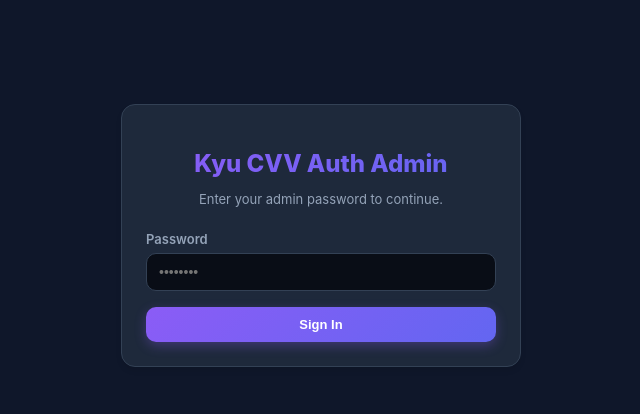
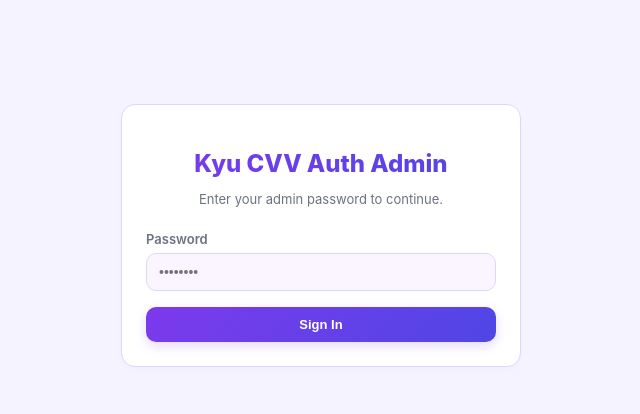
Before and after one commit to piemai/kyu-auth-api, a Flask app: page / in a window 1280 px wide. Shown: the top 414 px of the page, without its empty margins (319-959 px from the left). Run offline with Flask 3, Linux system fonts and the light colour scheme.

Commit message:
Update admin.html

```diff
--- a/templates/admin.html
+++ b/templates/admin.html
@@ -6,10 +6,31 @@
     <title>Kyu CVV Auth - Pro License Manager</title>
     <style>
         :root {
-            --bg-color: #0f172a;
-            --card-bg: #1e293b;
-            --text-color: #f8fafc;
-            --text-muted: #94a3b8;
+            --bg-color: #f5f3ff;
+            --card-bg: #ffffff;
+            --text-color: #1e1b4b;
+            --text-muted: #6b7280;
+            --primary-color: #7c3aed;
+            --primary-hover: #6d28d9;
+            --accent-gradient: linear-gradient(135deg, #7c3aed 0%, #4f46e5 100%);
+            --danger-color: #ef4444;
+            --danger-hover: #dc2626;
+            --warning-color: #f59e0b;
+            --warning-hover: #d97706;
+            --border-color: #ddd6fe;
+            --table-header: #ede9fe;
+            --code-bg: #faf5ff;
+            --badge-active-bg: #dcfce7;
+            --badge-active-text: #166534;
+            --badge-expired-bg: #fee2e2;
+            --badge-expired-text: #991b1b;
+        }
+
+        [data-theme="dark"] {
+            --bg-color: #09090b;
+            --card-bg: #18181b;
+            --text-color: #f4f4f5;
+            --text-muted: #a1a1aa;
             --primary-color: #8b5cf6;
             --primary-hover: #7c3aed;
             --accent-gradient: linear-gradient(135deg, #8b5cf6 0%, #6366f1 100%);
@@ -17,38 +38,17 @@
             --danger-hover: #ef4444;
             --warning-color: #fbbf24;
             --warning-hover: #f59e0b;
-            --border-color: #334155;
-            --table-header: #334155;
-            --code-bg: #090d16;
+            --border-color: #27272a;
+            --table-header: #27272a;
+            --code-bg: #1f1f23;
             --badge-active-bg: #064e3b;
             --badge-active-text: #6ee7b7;
             --badge-expired-bg: #7f1d1d;
             --badge-expired-text: #fca5a5;
         }
 
-        [data-theme="light"] {
-            --bg-color: #f8fafc;
-            --card-bg: #ffffff;
-            --text-color: #1e293b;
-            --text-muted: #64748b;
-            --primary-color: #7c3aed;
-            --primary-hover: #6d28d9;
-            --accent-gradient: linear-gradient(135deg, #7c3aed 0%, #4f46e5 100%);
-            --danger-color: #ef4444;
-            --danger-hover: #dc2626;
-            --warning-color: #f59e0b;
-            --warning-hover: #d97706;
-            --border-color: #e2e8f0;
-            --table-header: #f1f5f9;
-            --code-bg: #f8fafc;
-            --badge-active-bg: #dcfce7;
-            --badge-active-text: #166534;
-            --badge-expired-bg: #fee2e2;
-            --badge-expired-text: #991b1b;
-        }
-
         body {
-            font-family: 'Inter', sans-serif;
+            font-family: 'Inter', 'Segoe UI', Tahoma, Geneva, Verdana, sans-serif;
             background-color: var(--bg-color);
             color: var(--text-color);
             margin: 0;
@@ -62,8 +62,8 @@
 
         header {
             display: flex; justify-content: space-between; align-items: center;
-            margin-bottom: 24px; background: var(--card-bg); padding: 18px 24px;
-            border-radius: 14px; box-shadow: 0 4px 6px -1px rgba(0, 0, 0, 0.1);
+            margin-bottom: 24px; background: var(--card-bg); padding: 16px 24px;
+            border-radius: 14px; box-shadow: 0 4px 6px -1px rgba(124, 58, 237, 0.05);
             border: 1px solid var(--border-color); flex-wrap: wrap; gap: 12px;
         }
 
@@ -80,18 +80,16 @@
         .header-actions { display: flex; align-items: center; gap: 10px; }
 
         .card {
-            background-color: var(--card-bg); border-radius: 14px;
-            box-shadow: 0 4px 6px -1px rgba(0, 0, 0, 0.1); padding: 24px;
-            margin-bottom: 24px; border: 1px solid var(--border-color);
+            background-color: var(--card-bg); border-radius: 14px; box-shadow: 0 4px 6px -1px rgba(0, 0, 0, 0.02);
+            padding: 24px; margin-bottom: 24px; border: 1px solid var(--border-color);
         }
 
-        .card h3 { margin-top: 0; margin-bottom: 18px; font-size: 16px; font-weight: 600; }
+        .card h3 { margin-top: 0; margin-bottom: 18px; font-size: 16px; font-weight: 600; color: var(--text-color); }
 
         .form-grid { display: grid; grid-template-columns: 1.5fr 1fr 0.7fr; gap: 16px; }
         @media (max-width: 800px) { .form-grid { grid-template-columns: 1fr; } }
 
         .form-group { margin-bottom: 16px; }
-
         label { display: block; margin-bottom: 6px; font-weight: 600; font-size: 13px; color: var(--text-muted); }
 
         .input-group { display: flex; gap: 8px; }
@@ -101,26 +99,19 @@
             border-radius: 10px; box-sizing: border-box; font-size: 14px;
             background-color: var(--code-bg); color: var(--text-color); transition: border-color 0.2s;
         }
-
         input:focus, select:focus { outline: none; border-color: var(--primary-color); }
-
-        .checkbox-group {
-            display: flex; align-items: center; gap: 8px; font-size: 13px;
-            color: var(--text-color); margin-bottom: 16px; cursor: pointer;
-        }
-        .checkbox-group input { width: 16px; height: 16px; cursor: pointer; accent-color: var(--primary-color); }
 
         button {
             background: var(--accent-gradient); color: white; border: none;
             padding: 10px 16px; border-radius: 10px; cursor: pointer; font-weight: 600; font-size: 13px;
-            white-space: nowrap; transition: opacity 0.2s, transform 0.1s; box-shadow: 0 4px 12px rgba(139, 92, 246, 0.3);
+            white-space: nowrap; transition: opacity 0.2s, transform 0.1s; box-shadow: 0 4px 12px rgba(124, 58, 237, 0.2);
         }
         button:active { transform: scale(0.98); }
         button:hover { opacity: 0.9; }
 
         .btn-sm { padding: 6px 10px; font-size: 12px; }
-        .btn-danger { background-color: var(--danger-color); box-shadow: 0 4px 12px rgba(248, 113, 113, 0.3); }
-        .btn-warning { background-color: var(--warning-color); color: white; box-shadow: 0 4px 12px rgba(251, 191, 36, 0.3); }
+        .btn-danger { background-color: var(--danger-color); box-shadow: 0 4px 12px rgba(239, 68, 68, 0.2); }
+        .btn-warning { background-color: var(--warning-color); color: white; box-shadow: 0 4px 12px rgba(245, 158, 11, 0.2); }
         .btn-secondary { background-color: transparent; color: var(--text-color); border: 1px solid var(--border-color); box-shadow: none; }
         .btn-secondary:hover { background-color: var(--code-bg); }
 
@@ -146,19 +137,16 @@
             font-family: monospace; background-color: var(--code-bg); padding: 5px 10px;
             border-radius: 6px; font-size: 13px; font-weight: 600; display: inline-block; cursor: pointer; border: 1px solid var(--border-color);
         }
-        .key-text:hover { opacity: 0.8; }
         .countdown-text { font-family: monospace; font-weight: 600; color: var(--primary-color); }
-
         .badge { display: inline-block; padding: 4px 10px; border-radius: 20px; font-size: 11px; font-weight: 600; text-transform: uppercase; }
         .badge-active { background-color: var(--badge-active-bg); color: var(--badge-active-text); }
         .badge-expired { background-color: var(--badge-expired-bg); color: var(--badge-expired-text); }
-
         .action-buttons { display: flex; gap: 6px; }
         .empty-state { text-align: center; color: var(--text-muted); padding: 32px; }
         .hidden { display: none !important; }
     </style>
 </head>
-<body data-theme="dark">
+<body data-theme="light">
 
     <!-- LOGIN SCREEN -->
     <div id="loginScreen" class="container" style="max-width: 400px; margin-top: 80px;">
@@ -187,23 +175,7 @@
             </div>
         </header>
 
-        <!-- Telegram Config Card -->
-        <div class="card">
-            <h3>🤖 Telegram Auto-Sender Configuration</h3>
-            <div class="form-grid" style="grid-template-columns: 2fr 1.5fr 0.8fr; align-items: flex-end;">
-                <div class="form-group" style="margin-bottom:0;">
-                    <label for="tgTokenInput">Telegram Bot Token</label>
-                    <input type="text" id="tgTokenInput" placeholder="123456789:ABCdefGhIJKlmNoPQRsTUVwxyZ">
-                </div>
-                <div class="form-group" style="margin-bottom:0;">
-                    <label for="tgChatIdInput">Telegram Chat ID</label>
-                    <input type="text" id="tgChatIdInput" placeholder="-1001234567890">
-                </div>
-                <button onclick="saveTelegramConfig()" style="height: 42px;">Save Settings</button>
-            </div>
-        </div>
-
-        <!-- Generator / Update Form -->
+        <!-- Generator Form -->
         <div class="card">
             <h3 id="formTitle">Generate License Key(s)</h3>
             <input type="hidden" id="editKeyId" value="">
@@ -237,11 +209,6 @@
                     <input type="number" id="keyQuantity" min="1" max="100" value="1">
                 </div>
             </div>
-
-            <label class="checkbox-group" id="tgNotifyGroup">
-                <input type="checkbox" id="notifyTg" checked>
-                <span>Send generated key(s) to Telegram Bot</span>
-            </label>
 
             <div style="display: flex; gap: 10px;">
                 <button id="saveBtn" onclick="saveKey()">Create Key(s)</button>
@@ -297,7 +264,7 @@
         const userTimezone = Intl.DateTimeFormat().resolvedOptions().timeZone || 'Local';
 
         document.addEventListener("DOMContentLoaded", () => {
-            const savedTheme = localStorage.getItem('kyu_theme') || 'dark';
+            const savedTheme = localStorage.getItem('kyu_theme') || 'light';
             document.body.setAttribute('data-theme', savedTheme);
 
             if (sessionStorage.getItem('is_logged_in') === 'true') {
@@ -305,20 +272,13 @@
             }
         });
 
-        function handleLoginEnter(e) {
-            if (e.key === 'Enter') login();
-        }
+        function handleLoginEnter(e) { if (e.key === 'Enter') login(); }
 
         function toggleDurationInput() {
             const unit = document.getElementById('durationUnit').value;
             const valInput = document.getElementById('durationVal');
-            if (unit === 'lifetime') {
-                valInput.disabled = true;
-                valInput.style.opacity = '0.5';
-            } else {
-                valInput.disabled = false;
-                valInput.style.opacity = '1';
-            }
+            if (unit === 'lifetime') { valInput.disabled = true; valInput.style.opacity = '0.5'; }
+            else { valInput.disabled = false; valInput.style.opacity = '1'; }
         }
 
         function fillRandomKey() {
@@ -332,14 +292,9 @@
             document.getElementById('keyQuantity').value = 1;
         }
 
-        function copyToClipboard(text) {
-            navigator.clipboard.writeText(text);
-            alert(`Copied: ${text}`);
-        }
-
+        function copyToClipboard(text) { navigator.clipboard.writeText(text); alert(`Copied: ${text}`); }
         function copyBatchKeys() {
-            const text = document.getElementById('batchKeysOutput').value;
-            navigator.clipboard.writeText(text);
+            navigator.clipboard.writeText(document.getElementById('batchKeysOutput').value);
             alert('All generated keys copied to clipboard!');
         }
 
@@ -347,20 +302,13 @@
             const password = document.getElementById('loginPassword').value;
             try {
                 const res = await fetch('/api/login', {
-                    method: 'POST',
-                    headers: { 'Content-Type': 'application/json' },
+                    method: 'POST', headers: { 'Content-Type': 'application/json' },
                     body: JSON.stringify({ password })
                 });
                 const data = await res.json();
-                if (data.success) {
-                    sessionStorage.setItem('is_logged_in', 'true');
-                    showAdminPanel();
-                } else {
-                    alert(data.message);
-                }
-            } catch (err) {
-                alert('Server connection error.');
-            }
+                if (data.success) { sessionStorage.setItem('is_logged_in', 'true'); showAdminPanel(); }
+                else { alert(data.message); }
+            } catch (err) { alert('Server connection error.'); }
         }
 
         function logout() {
@@ -375,43 +323,9 @@
             document.getElementById('adminPanel').classList.remove('hidden');
             document.getElementById('detectedTimezone').innerText = `🌍 ${userTimezone}`;
             toggleDurationInput();
-            fetchTelegramConfig();
             fetchKeys();
             setInterval(fetchKeys, 5000);
             setInterval(updateCountdowns, 1000);
-        }
-
-        async function fetchTelegramConfig() {
-            try {
-                const res = await fetch('/api/config');
-                const data = await res.json();
-                if (data.success) {
-                    document.getElementById('tgTokenInput').value = data.raw_token || '';
-                    document.getElementById('tgChatIdInput').value = data.telegram_chat_id || '';
-                }
-            } catch (err) {
-                console.error('Error fetching telegram config:', err);
-            }
-        }
-
-        async function saveTelegramConfig() {
-            const token = document.getElementById('tgTokenInput').value.trim();
-            const chatId = document.getElementById('tgChatIdInput').value.trim();
-            try {
-                const res = await fetch('/api/config', {
-                    method: 'POST',
-                    headers: { 'Content-Type': 'application/json' },
-                    body: JSON.stringify({ telegram_bot_token: token, telegram_chat_id: chatId })
-                });
-                const data = await res.json();
-                if (data.success) {
-                    alert('Telegram configuration updated successfully!');
-                } else {
-                    alert('Failed to update telegram settings.');
-                }
-            } catch (err) {
-                alert('Error saving configuration.');
-            }
         }
 
         function toggleTheme() {
@@ -424,46 +338,29 @@
 
         function formatLocalTime(unixTs) {
             if (!unixTs) return 'Lifetime';
-            const date = new Date(unixTs * 1000);
-            return date.toLocaleString(undefined, {
-                year: 'numeric',
-                month: 'short',
-                day: '2-digit',
-                hour: '2-digit',
-                minute: '2-digit',
-                second: '2-digit',
-                hour12: true
-            });
+            return new Date(unixTs * 1000).toLocaleString(undefined, { year: 'numeric', month: 'short', day: '2-digit', hour: '2-digit', minute: '2-digit', second: '2-digit', hour12: true });
         }
 
         function formatRemainingTime(unixTs) {
             if (!unixTs) return '∞ Lifetime';
-            const nowMs = Date.now();
-            const expMs = unixTs * 1000;
-            const diffMs = expMs - nowMs;
-
+            const diffMs = (unixTs * 1000) - Date.now();
             if (diffMs <= 0) return 'Expired';
-
             const days = Math.floor(diffMs / (1000 * 60 * 60 * 24));
             const hours = Math.floor((diffMs / (1000 * 60 * 60)) % 24);
             const mins = Math.floor((diffMs / 1000 / 60) % 60);
             const secs = Math.floor((diffMs / 1000) % 60);
-
             if (days > 0) return `${days}d ${hours}h ${mins}m`;
             if (hours > 0) return `${hours}h ${mins}m ${secs}s`;
             return `${mins}m ${secs}s`;
         }
 
         function updateCountdowns() {
-            const cells = document.querySelectorAll('[data-expire-ts]');
-            cells.forEach(cell => {
+            document.querySelectorAll('[data-expire-ts]').forEach(cell => {
                 const ts = parseInt(cell.getAttribute('data-expire-ts'));
                 if (!ts) return;
                 const rem = formatRemainingTime(ts);
                 cell.innerText = rem;
-                if (rem === 'Expired') {
-                    cell.style.color = 'var(--danger-color)';
-                }
+                if (rem === 'Expired') cell.style.color = 'var(--danger-color)';
             });
         }
 
@@ -471,13 +368,8 @@
             try {
                 const res = await fetch('/api/keys');
                 const data = await res.json();
-                if (data.success) {
-                    keys = data.keys;
-                    renderKeys();
-                }
-            } catch (err) {
-                console.error('Error fetching keys:', err);
-            }
+                if (data.success) { keys = data.keys; renderKeys(); }
+            } catch (err) { console.error(err); }
         }
 
         function renderKeys() {
@@ -486,8 +378,7 @@
             const statusFilter = document.getElementById('statusFilter').value;
 
             const filtered = keys.filter(item => {
-                const matchesSearch = item.key.toLowerCase().includes(searchQuery) ||
-                                      (item.device_id && item.device_id.toLowerCase().includes(searchQuery));
+                const matchesSearch = item.key.toLowerCase().includes(searchQuery) || (item.device_id && item.device_id.toLowerCase().includes(searchQuery));
                 const matchesStatus = statusFilter === 'all' || item.status === statusFilter;
                 return matchesSearch && matchesStatus;
             });
@@ -530,59 +421,38 @@
             const durationVal = document.getElementById('durationVal').value;
             const durationUnit = document.getElementById('durationUnit').value;
             const quantity = parseInt(document.getElementById('keyQuantity').value) || 1;
-            const notifyTg = document.getElementById('notifyTg').checked;
             const editKeyId = document.getElementById('editKeyId').value;
 
             try {
                 let res;
                 if (!editKeyId) {
                     res = await fetch('/api/keys', {
-                        method: 'POST',
-                        headers: { 'Content-Type': 'application/json' },
-                        body: JSON.stringify({
-                            key: customKey,
-                            duration_val: durationVal,
-                            duration_unit: durationUnit,
-                            quantity: quantity,
-                            notify_tg: notifyTg,
-                            timezone: userTimezone
-                        })
+                        method: 'POST', headers: { 'Content-Type': 'application/json' },
+                        body: JSON.stringify({ key: customKey, duration_val: durationVal, duration_unit: durationUnit, quantity: quantity, notify_tg: false, timezone: userTimezone })
                     });
                 } else {
                     res = await fetch(`/api/keys/${encodeURIComponent(editKeyId)}`, {
-                        method: 'PUT',
-                        headers: { 'Content-Type': 'application/json' },
-                        body: JSON.stringify({
-                            duration_val: durationVal,
-                            duration_unit: durationUnit
-                        })
+                        method: 'PUT', headers: { 'Content-Type': 'application/json' },
+                        body: JSON.stringify({ duration_val: durationVal, duration_unit: durationUnit })
                     });
                 }
                 const data = await res.json();
-                if (!data.success) {
-                    alert(data.message);
-                    return;
-                }
+                if (!data.success) { alert(data.message); return; }
 
                 if (!editKeyId && data.keys) {
                     document.getElementById('batchKeysOutput').value = data.keys.join('\n');
                     document.getElementById('batchResultBox').classList.remove('hidden');
                 }
-
                 resetForm(false);
                 fetchKeys();
-            } catch (err) {
-                alert('Error saving key.');
-            }
+            } catch (err) { alert('Error saving key.'); }
         }
 
         function editKey(key) {
             document.getElementById('editKeyId').value = key;
             document.getElementById('keyInputGroup').classList.add('hidden');
             document.getElementById('quantityGroup').classList.add('hidden');
-            document.getElementById('tgNotifyGroup').classList.add('hidden');
             document.getElementById('batchResultBox').classList.add('hidden');
-
             document.getElementById('formTitle').innerText = `Update Duration for: ${key}`;
             document.getElementById('saveBtn').innerText = "Update Duration";
             document.getElementById('cancelBtn').classList.remove('hidden');
@@ -591,16 +461,10 @@
 
         async function resetHwid(key) {
             if (confirm(`Reset bound Device ID for "${key}"?`)) {
-                try {
-                    await fetch(`/api/keys/${encodeURIComponent(key)}`, {
-                        method: 'PUT',
-                        headers: { 'Content-Type': 'application/json' },
-                        body: JSON.stringify({ action: 'reset_hwid' })
-                    });
-                    fetchKeys();
-                } catch (err) {
-                    alert('Error resetting HWID.');
-                }
+                await fetch(`/api/keys/${encodeURIComponent(key)}`, {
+                    method: 'PUT', headers: { 'Content-Type': 'application/json' }, body: JSON.stringify({ action: 'reset_hwid' })
+                });
+                fetchKeys();
             }
         }
 
@@ -610,14 +474,9 @@
             document.getElementById('durationUnit').value = 'days';
             document.getElementById('keyQuantity').value = '1';
             document.getElementById('editKeyId').value = '';
-
             document.getElementById('keyInputGroup').classList.remove('hidden');
             document.getElementById('quantityGroup').classList.remove('hidden');
-            document.getElementById('tgNotifyGroup').classList.remove('hidden');
-            if (hideBatch) {
-                document.getElementById('batchResultBox').classList.add('hidden');
-            }
-
+            if (hideBatch) document.getElementById('batchResultBox').classList.add('hidden');
             document.getElementById('formTitle').innerText = "Generate License Key(s)";
             document.getElementById('saveBtn').innerText = "Create Key(s)";
             document.getElementById('cancelBtn').classList.add('hidden');
@@ -626,14 +485,8 @@
 
         async function deleteKey(key) {
             if (confirm(`Are you sure you want to delete "${key}"?`)) {
-                try {
-                    await fetch(`/api/keys/${encodeURIComponent(key)}`, {
-                        method: 'DELETE'
-                    });
-                    fetchKeys();
-                } catch (err) {
-                    alert('Error deleting key.');
-                }
+                await fetch(`/api/keys/${encodeURIComponent(key)}`, { method: 'DELETE' });
+                fetchKeys();
             }
         }
     </script>
```
